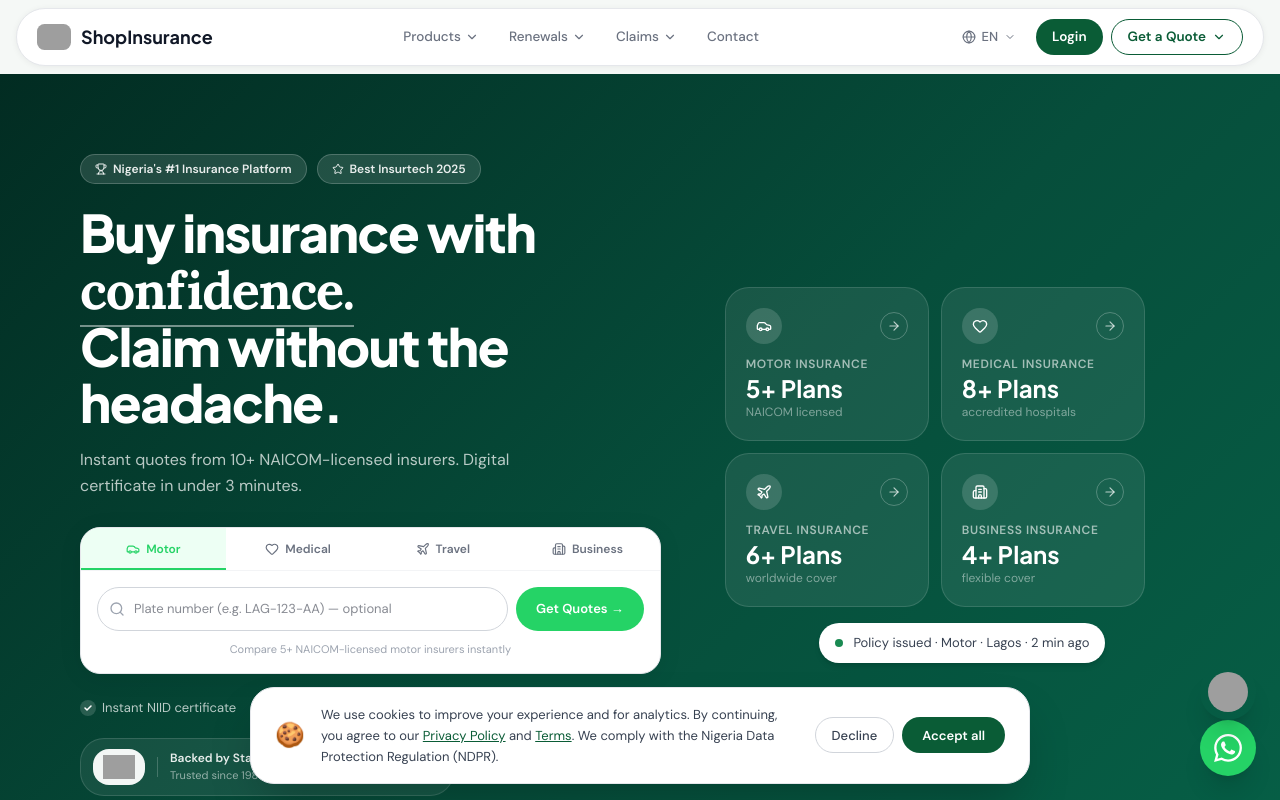
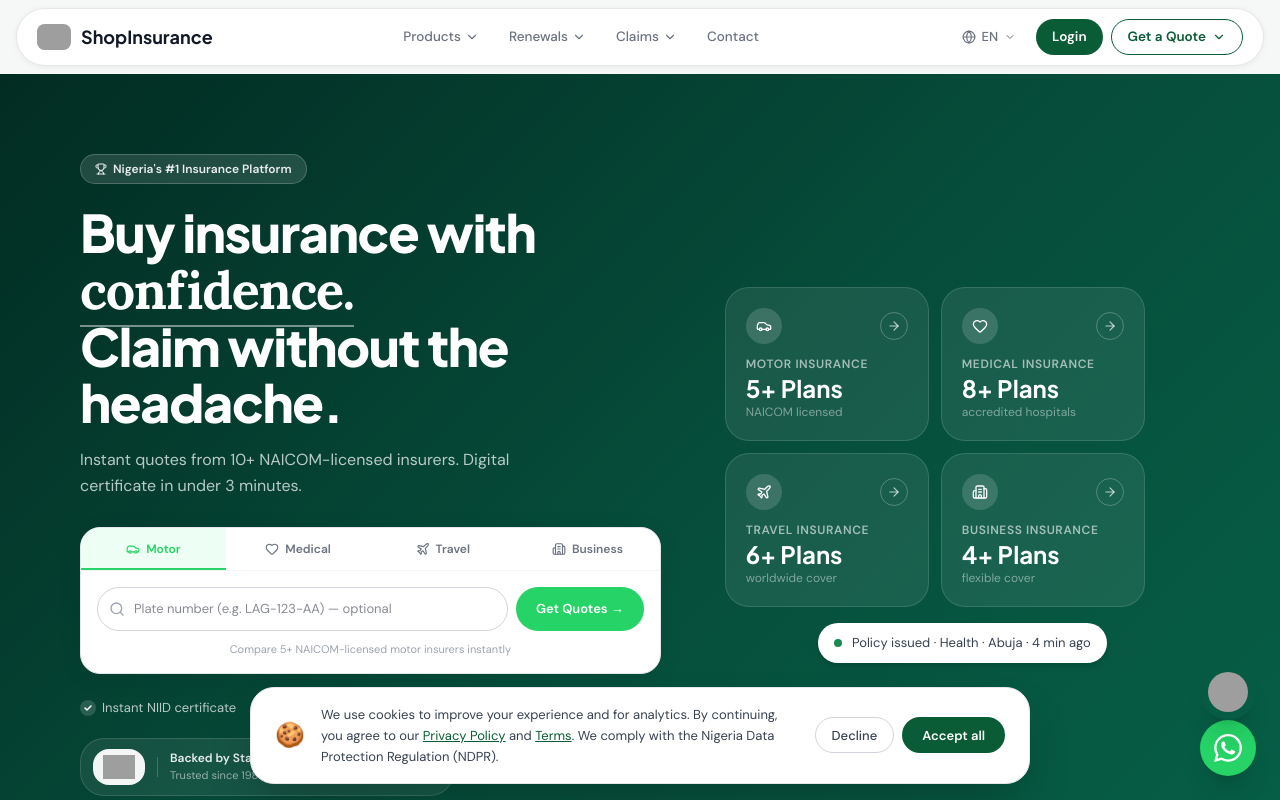
Before and after one commit to anmol1509/insurance, a Next.js app: page / in a window 1280 px wide. Shown: the top 800 px of the page. Built offline with nearby package versions, Linux system fonts and the light colour scheme; grey boxes are pictures that could not be loaded.

Commit message:
Hero: remove fake badge, add rotating live policy ticker

```diff
--- a/src/components/home/HeroSection.tsx
+++ b/src/components/home/HeroSection.tsx
@@ -1,9 +1,9 @@
 'use client'
-import { useState } from 'react'
+import { useState, useEffect } from 'react'
 import Link from 'next/link'
 import { useRouter } from 'next/navigation'
 import { motion, AnimatePresence } from 'framer-motion'
-import { ArrowRight, Car, Heart, Plane, Building2, Search, Users, MapPin, Briefcase, Trophy, Star } from 'lucide-react'
+import { ArrowRight, Car, Heart, Plane, Building2, Search, Users, MapPin, Briefcase, Trophy } from 'lucide-react'
 
 const fadeUp = {
   hidden: { opacity: 0, y: 20 },
@@ -23,6 +23,15 @@
 
 type TabKey = 'motor' | 'medical' | 'travel' | 'business'
 
+const LIVE_POLICIES = [
+  { product: 'Motor', city: 'Lagos', time: '2 min ago' },
+  { product: 'Health', city: 'Abuja', time: '4 min ago' },
+  { product: 'Travel', city: 'Port Harcourt', time: '6 min ago' },
+  { product: 'Business', city: 'Kano', time: '8 min ago' },
+  { product: 'Motor', city: 'Ibadan', time: '11 min ago' },
+  { product: 'Health', city: 'Enugu', time: '13 min ago' },
+]
+
 const COVERAGE_OPTIONS = ['Just me', 'Me + spouse', 'Family (3–5)', 'Family (6+)']
 const BUSINESS_TYPES  = ['Retail / Shop', 'Restaurant / Food', 'Construction', 'Tech / Agency', 'Manufacturing', 'Other']
 const DESTINATIONS    = ['United Kingdom', 'United States', 'Schengen (Europe)', 'Canada', 'UAE / Dubai', 'Other destination']
@@ -33,6 +42,12 @@
   const [plateNum,  setPlateNum]  = useState('')
 
   const tab = TABS.find((t) => t.key === activeTab)!
+  const [tickerIdx, setTickerIdx] = useState(0)
+
+  useEffect(() => {
+    const t = setInterval(() => setTickerIdx(i => (i + 1) % LIVE_POLICIES.length), 3500)
+    return () => clearInterval(t)
+  }, [])
 
   return (
     <section className="pt-16 pb-10 md:pt-20 md:pb-14" style={{ background: 'linear-gradient(135deg, #022c22 0%, #064e3b 55%, #065f46 100%)' }}>
@@ -41,17 +56,12 @@
 
           {/* ── Left ── */}
           <div>
-            {/* Award badges */}
-            <motion.div className="flex flex-wrap gap-2.5 mb-5" initial="hidden" animate="visible">
+            {/* Badge */}
+            <motion.div className="flex mb-5" initial="hidden" animate="visible">
               <motion.span custom={0} variants={fadeUp}
                 className="inline-flex items-center gap-1.5 font-sans font-semibold text-xs px-3.5 py-1.5 rounded-full"
                 style={{ backgroundColor: 'rgba(255,255,255,0.12)', border: '1px solid rgba(255,255,255,0.2)', color: 'rgba(255,255,255,0.9)' }}>
                 <Trophy className="w-3 h-3" /> Nigeria&apos;s #1 Insurance Platform
-              </motion.span>
-              <motion.span custom={1} variants={fadeUp}
-                className="inline-flex items-center gap-1.5 font-sans font-semibold text-xs px-3.5 py-1.5 rounded-full"
-                style={{ backgroundColor: 'rgba(255,255,255,0.12)', border: '1px solid rgba(255,255,255,0.2)', color: 'rgba(255,255,255,0.9)' }}>
-                <Star className="w-3 h-3" /> Best Insurtech 2025
               </motion.span>
             </motion.div>
 
@@ -310,17 +320,28 @@
               })}
             </div>
 
-            {/* Live policy badge */}
+            {/* Live policy ticker */}
             <motion.div
               initial={{ opacity: 0, y: 10 }}
               animate={{ opacity: 1, y: 0 }}
               transition={{ delay: 0.8 }}
-              className="mt-4 mx-auto w-fit bg-white rounded-full shadow-md px-4 py-2.5 flex items-center gap-2.5"
+              className="mt-4 mx-auto w-fit bg-white rounded-full shadow-md px-4 py-2.5 flex items-center gap-2.5 overflow-hidden"
+              style={{ minWidth: 260 }}
             >
               <div className="w-2 h-2 rounded-full animate-pulse shrink-0" style={{ backgroundColor: 'var(--green-500)' }} />
-              <span className="font-sans text-[13px]" style={{ color: 'var(--text-secondary)' }}>
-                Policy issued · Motor · Lagos · 2 min ago
-              </span>
+              <AnimatePresence mode="wait">
+                <motion.span
+                  key={tickerIdx}
+                  initial={{ opacity: 0, y: 8 }}
+                  animate={{ opacity: 1, y: 0 }}
+                  exit={{ opacity: 0, y: -8 }}
+                  transition={{ duration: 0.3 }}
+                  className="font-sans text-[13px] whitespace-nowrap"
+                  style={{ color: 'var(--text-secondary)' }}
+                >
+                  Policy issued · {LIVE_POLICIES[tickerIdx].product} · {LIVE_POLICIES[tickerIdx].city} · {LIVE_POLICIES[tickerIdx].time}
+                </motion.span>
+              </AnimatePresence>
             </motion.div>
           </div>
 
```
